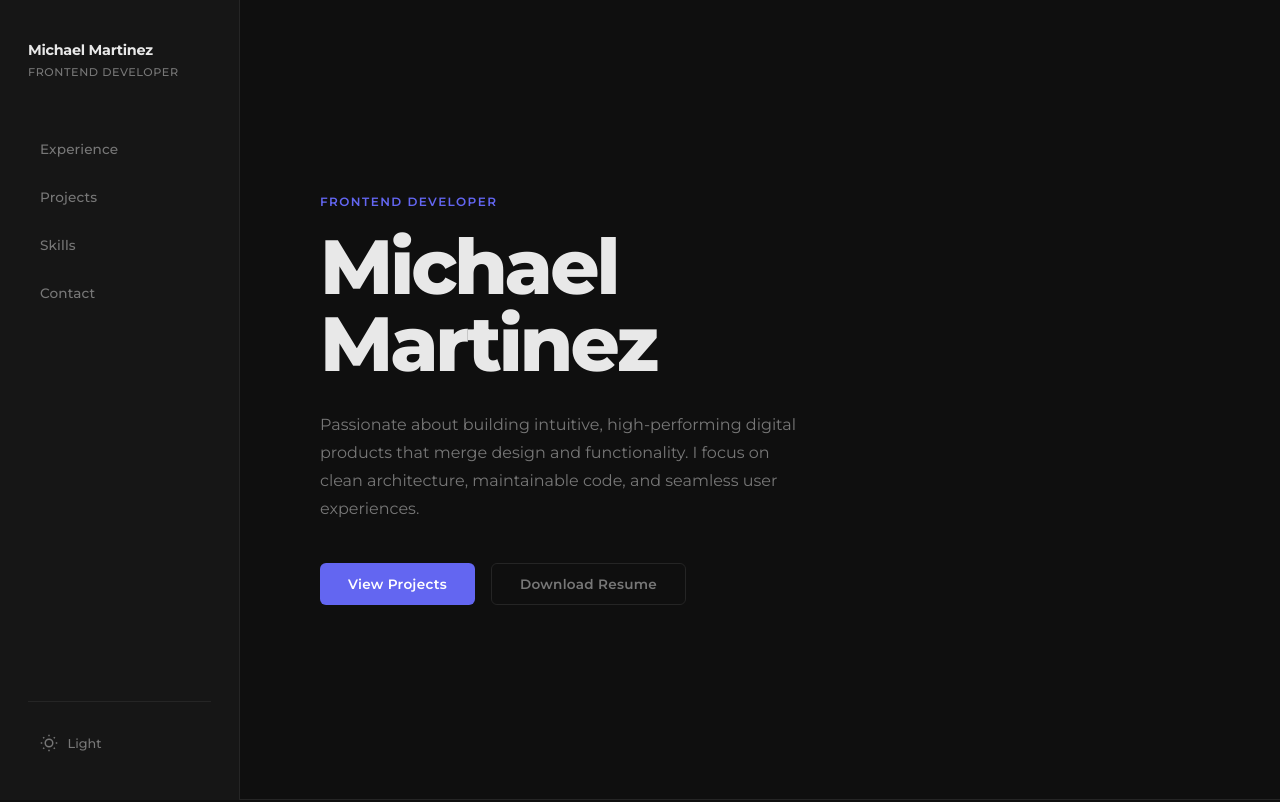
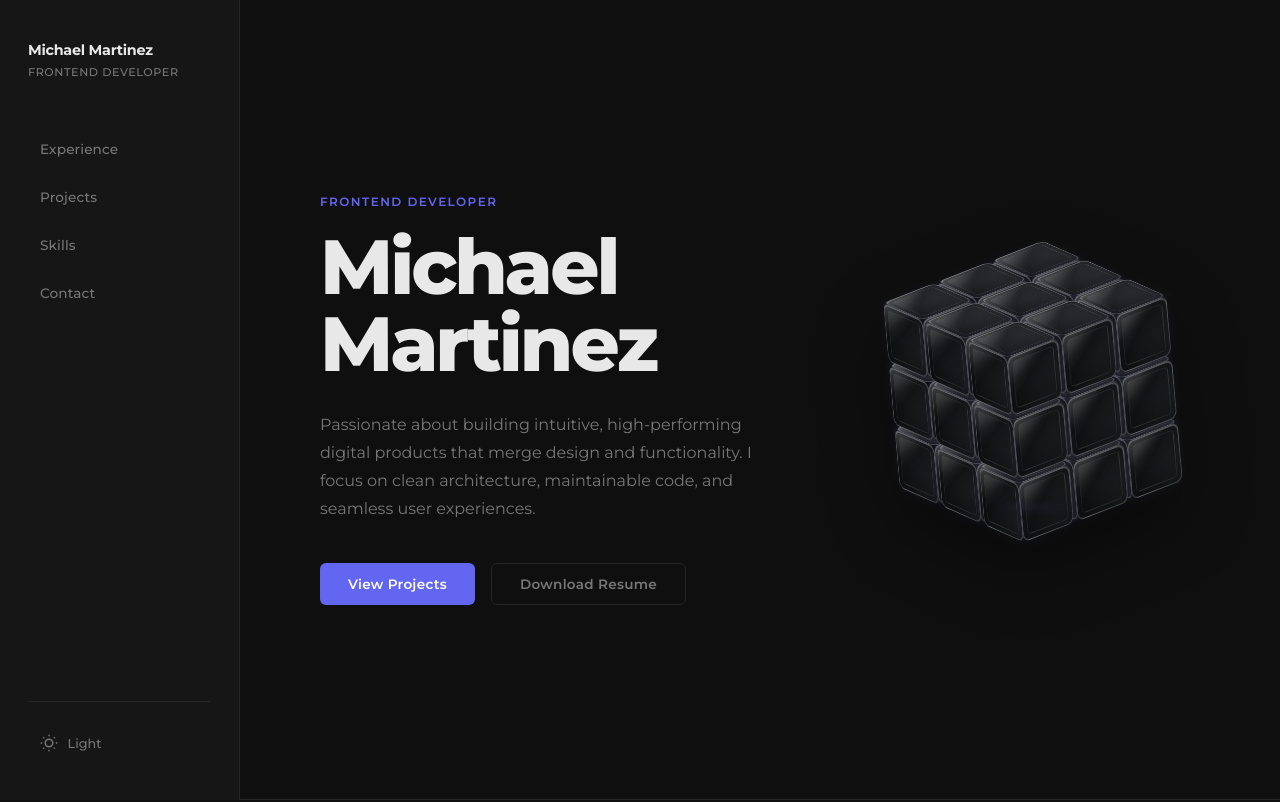
Before and after one commit to Martimic10/portfolio, a React (Vite) app: page / in a window 1280 px wide. Shown: the top 802 px of the page. Built offline with nearby package versions, Linux system fonts and the light colour scheme.

Commit message:
Add animated hero cube

```diff
--- a/src/components/Hero.css
+++ b/src/components/Hero.css
@@ -2,13 +2,166 @@
   min-height: 100vh;
   display: flex;
   align-items: center;
+  justify-content: space-between;
+  gap: clamp(2rem, 6vw, 5rem);
   padding: 4rem 4rem 4rem 5rem;
   border-bottom: 1px solid var(--border);
 }
 
 .hero-content {
   max-width: 600px;
+  flex: 1 1 52%;
   animation: fadeInUp 0.6s ease both;
+}
+
+.hero-visual {
+  flex: 0 1 42%;
+  min-width: 300px;
+  display: flex;
+  align-items: center;
+  justify-content: center;
+  perspective: 1100px;
+  animation: fadeInUp 0.8s ease 0.1s both;
+}
+
+.hero-cube-scene {
+  --cubelet-size: clamp(42px, 5vw, 68px);
+  --cubelet-gap: calc(var(--cubelet-size) * 1.08);
+  --face-offset: calc(var(--cubelet-size) / 2);
+  position: relative;
+  width: calc(var(--cubelet-size) * 4.2);
+  height: calc(var(--cubelet-size) * 4.2);
+  display: flex;
+  align-items: center;
+  justify-content: center;
+  transform-style: preserve-3d;
+  filter: drop-shadow(0 30px 34px rgba(0, 0, 0, 0.36));
+}
+
+.hero-cube-scene::before {
+  content: "";
+  position: absolute;
+  inset: 10%;
+  border-radius: 50%;
+  background:
+    radial-gradient(circle, rgba(129, 140, 248, 0.24), transparent 58%),
+    radial-gradient(circle at 65% 35%, rgba(255, 255, 255, 0.14), transparent 46%);
+  filter: blur(28px);
+  opacity: 0.86;
+  transform: translateZ(-80px);
+}
+
+.hero-cube {
+  position: relative;
+  width: var(--cubelet-size);
+  height: var(--cubelet-size);
+  transform-style: preserve-3d;
+  will-change: transform;
+  animation: heroCubeFloat 8s ease-in-out infinite;
+}
+
+.cubelet {
+  position: absolute;
+  inset: 0;
+  transform-style: preserve-3d;
+  transform:
+    translate3d(
+      calc(var(--x) * var(--cubelet-gap)),
+      calc(var(--y) * var(--cubelet-gap)),
+      calc(var(--z) * var(--cubelet-gap))
+    );
+}
+
+.cubelet-face {
+  position: absolute;
+  inset: 0;
+  border: 1px solid rgba(232, 232, 232, 0.24);
+  border-radius: 8px;
+  background:
+    linear-gradient(145deg, rgba(255, 255, 255, 0.26), rgba(255, 255, 255, 0.03) 32%, rgba(0, 0, 0, 0.28)),
+    linear-gradient(315deg, #2b2d31, #0d0e10 58%, #07080a);
+  box-shadow:
+    inset 0 1px 0 rgba(255, 255, 255, 0.28),
+    inset 0 -14px 24px rgba(0, 0, 0, 0.34),
+    0 0 14px rgba(129, 140, 248, 0.08);
+  backface-visibility: hidden;
+  transform: translateZ(0.01px);
+}
+
+.cubelet-face::after {
+  content: "";
+  position: absolute;
+  inset: 5px;
+  border-radius: 5px;
+  border: 1px solid rgba(255, 255, 255, 0.08);
+  background: linear-gradient(135deg, rgba(255, 255, 255, 0.09), transparent 42%);
+}
+
+.cubelet-face-front {
+  transform: translateZ(var(--face-offset));
+}
+
+.cubelet-face-back {
+  transform: rotateY(180deg) translateZ(var(--face-offset));
+}
+
+.cubelet-face-right {
+  transform: rotateY(90deg) translateZ(var(--face-offset));
+}
+
+.cubelet-face-left {
+  transform: rotateY(-90deg) translateZ(var(--face-offset));
+}
+
+.cubelet-face-top {
+  background:
+    linear-gradient(145deg, rgba(255, 255, 255, 0.34), rgba(255, 255, 255, 0.08) 36%, rgba(0, 0, 0, 0.2)),
+    linear-gradient(315deg, #3b3e44, #141519 58%, #090a0c);
+  transform: rotateX(90deg) translateZ(var(--face-offset));
+}
+
+.cubelet-face-bottom {
+  background:
+    linear-gradient(145deg, rgba(255, 255, 255, 0.14), rgba(255, 255, 255, 0.02) 36%, rgba(0, 0, 0, 0.42)),
+    linear-gradient(315deg, #1d1f23, #07080a 62%, #030405);
+  transform: rotateX(-90deg) translateZ(var(--face-offset));
+}
+
+.hero-cube-shadow {
+  position: absolute;
+  left: 50%;
+  bottom: 2%;
+  width: 62%;
+  height: 16%;
+  border-radius: 50%;
+  background: radial-gradient(ellipse, rgba(129, 140, 248, 0.28), rgba(0, 0, 0, 0.28) 45%, transparent 72%);
+  filter: blur(12px);
+  transform: translateX(-50%) rotateX(72deg);
+  animation: heroCubeShadow 8s ease-in-out infinite;
+}
+
+@keyframes heroCubeFloat {
+  0%,
+  100% {
+    transform: translateY(0) rotateX(-18deg) rotateY(34deg) rotateZ(-8deg);
+  }
+
+  50% {
+    transform: translateY(-18px) rotateX(-23deg) rotateY(43deg) rotateZ(-3deg);
+  }
+}
+
+@keyframes heroCubeShadow {
+  0%,
+  100% {
+    opacity: 0.72;
+    transform: translateX(-50%) scale(1) rotateX(72deg);
+  }
+
+  50% {
+    opacity: 0.46;
+    transform: translateX(-50%) scale(0.84) rotateX(72deg);
+  }
 }
 
 .hero-tag {
@@ -88,9 +241,32 @@
 
 @media (max-width: 768px) {
   .hero {
-    padding: 4rem 1.5rem 3.5rem;
-    min-height: calc(100vh - 60px);
-    align-items: center;
+    flex-direction: column;
+    justify-content: flex-start;
+    gap: 2.75rem;
+    padding: 4rem 1.5rem 4rem;
+    min-height: auto;
+    align-items: flex-start;
+  }
+
+  .hero-content {
+    flex: none;
+  }
+
+  .hero-visual {
+    width: 100%;
+    min-width: 0;
+    flex: none;
+    order: 2;
+    justify-content: center;
+    perspective: 850px;
+  }
+
+  .hero-cube-scene {
+    --cubelet-size: clamp(30px, 10vw, 46px);
+    width: 100%;
+    max-width: 360px;
+    height: calc(var(--cubelet-size) * 4.2);
   }
 
   .hero-title {
@@ -105,7 +281,13 @@
 
 @media (max-width: 480px) {
   .hero {
-    padding: 4rem 1.25rem 3rem;
+    padding: 3.25rem 1.25rem 3.5rem;
+    gap: 2.25rem;
+  }
+
+  .hero-cube-scene {
+    --cubelet-size: clamp(28px, 11vw, 38px);
+    max-width: 300px;
   }
 
   .hero-cta {
--- a/src/components/Hero.jsx
+++ b/src/components/Hero.jsx
@@ -1,4 +1,10 @@
 import './Hero.css'
+
+const cubelets = Array.from({ length: 27 }, (_, index) => ({
+  x: (index % 3) - 1,
+  y: (Math.floor(index / 3) % 3) - 1,
+  z: Math.floor(index / 9) - 1,
+}))
 
 const Hero = () => {
   const scrollToProjects = () => {
@@ -24,6 +30,31 @@ const Hero = () => {
           </a>
         </div>
       </div>
+      <div className="hero-visual" aria-hidden="true">
+        <div className="hero-cube-scene">
+          <div className="hero-cube">
+            {cubelets.map((cubelet, index) => (
+              <div
+                key={index}
+                className="cubelet"
+                style={{
+                  '--x': cubelet.x,
+                  '--y': cubelet.y,
+                  '--z': cubelet.z,
+                }}
+              >
+                <span className="cubelet-face cubelet-face-front"></span>
+                <span className="cubelet-face cubelet-face-back"></span>
+                <span className="cubelet-face cubelet-face-right"></span>
+                <span className="cubelet-face cubelet-face-left"></span>
+                <span className="cubelet-face cubelet-face-top"></span>
+                <span className="cubelet-face cubelet-face-bottom"></span>
+              </div>
+            ))}
+          </div>
+          <div className="hero-cube-shadow"></div>
+        </div>
+      </div>
     </section>
   )
 }
```
